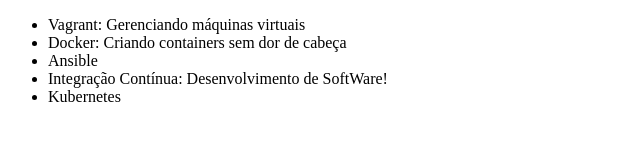
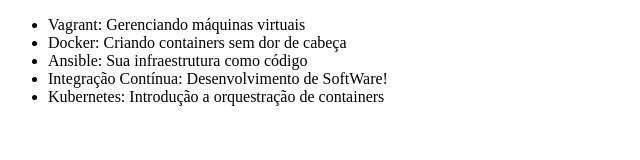
Before and after one commit to DarkJacket/Git-Alura, a plain HTML site: page index.html in a window 1280 px wide. Shown: the whole page, without its empty margins (0-640 px from the left). Drawn offline with Linux system fonts and the light colour scheme.

Commit message:
Ansible e kubernetes update

```diff
--- a/index.html
+++ b/index.html
@@ -8,9 +8,9 @@
     <ul>
         <li>Vagrant: Gerenciando máquinas virtuais</li>
         <li>Docker: Criando containers sem dor de cabeça</li>
-        <li>Ansible</li>
+        <li>Ansible: Sua infraestrutura como código</li>
         <li>Integração Contínua: Desenvolvimento de SoftWare!</li>
-        <li>Kubernetes</li>
+        <li>Kubernetes: Introdução a orquestração de containers</li>
     </ul>
 </body>
 </html>
```
